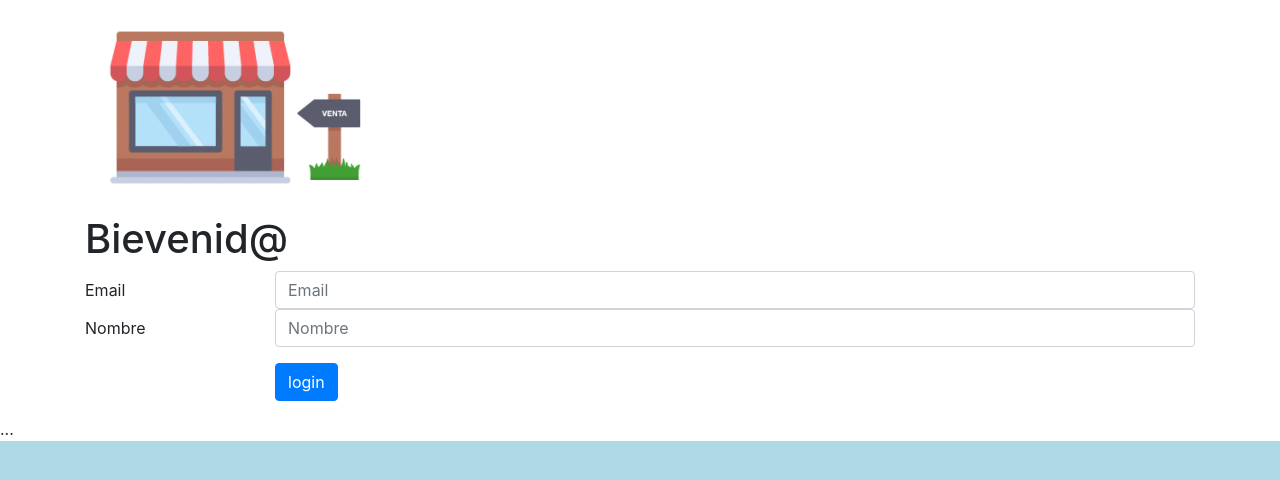
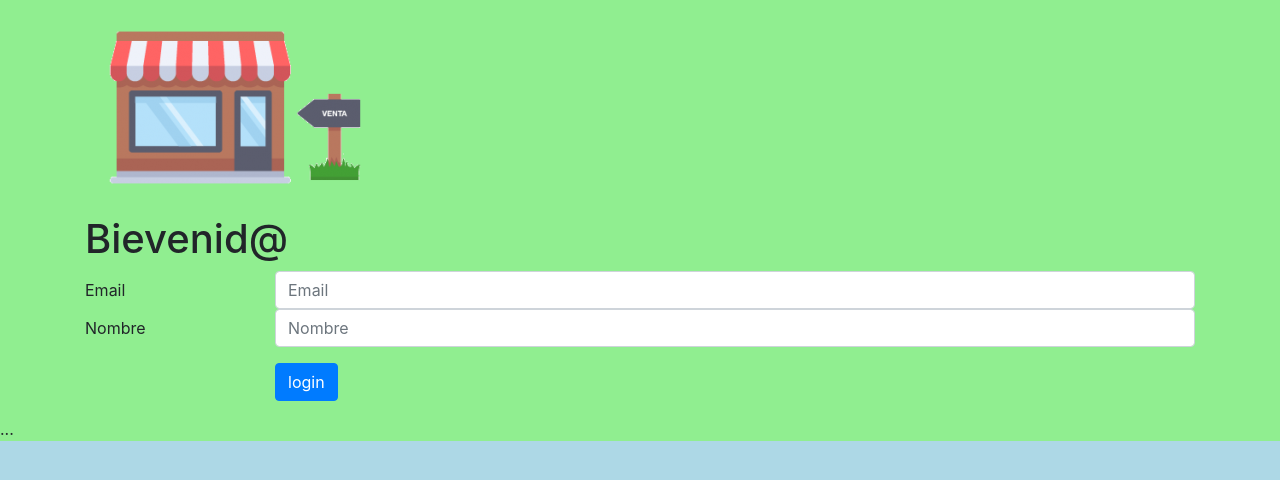
Before and after one commit to Stovar97/Proyecto_app_movil, a PHP site: page / in a window 1280 px wide. Shown: the top 480 px of the page. Run offline with PHP 8.4, Linux system fonts and the light colour scheme.

Commit message:
hola como estas

```diff
--- a/main.css
+++ b/main.css
@@ -4,3 +4,6 @@ html{
 .header{
  background-color: lightcoral;
 }
+body{
+    background-color: lightgreen;
+}
```
